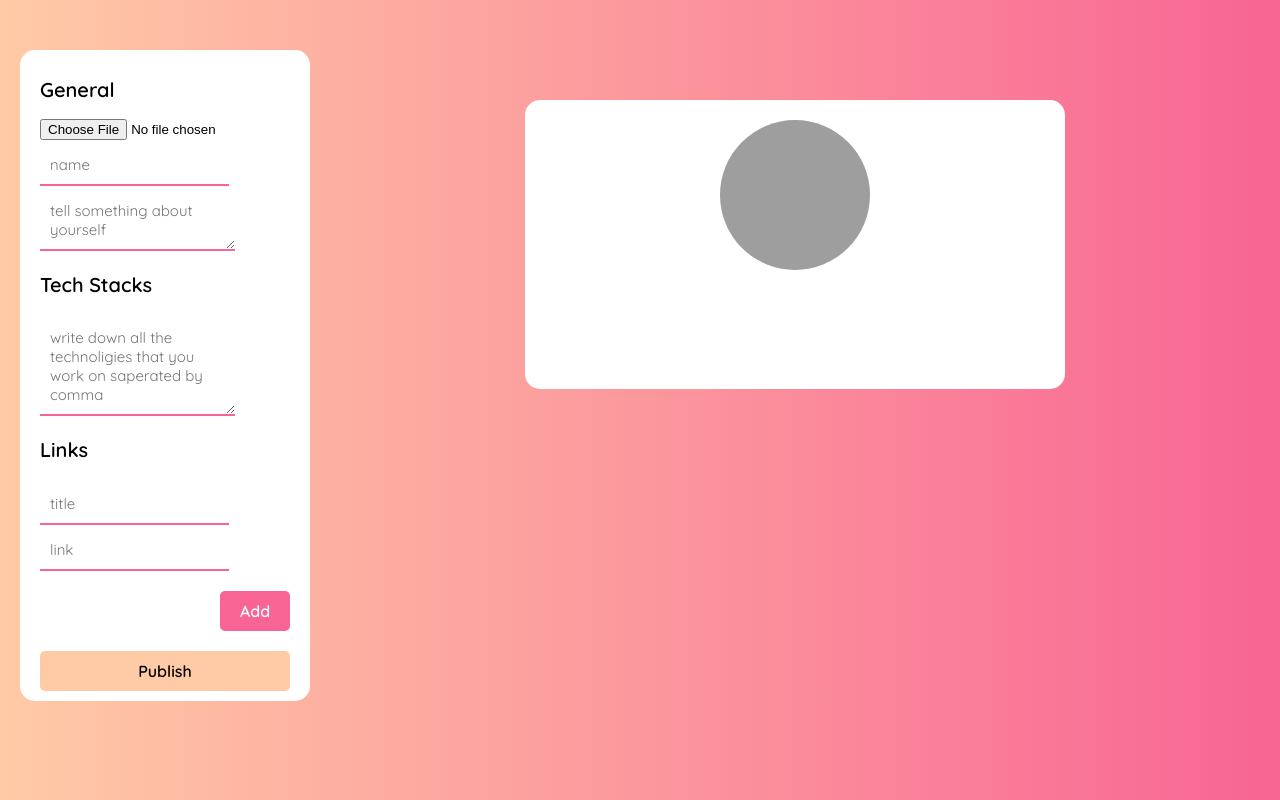
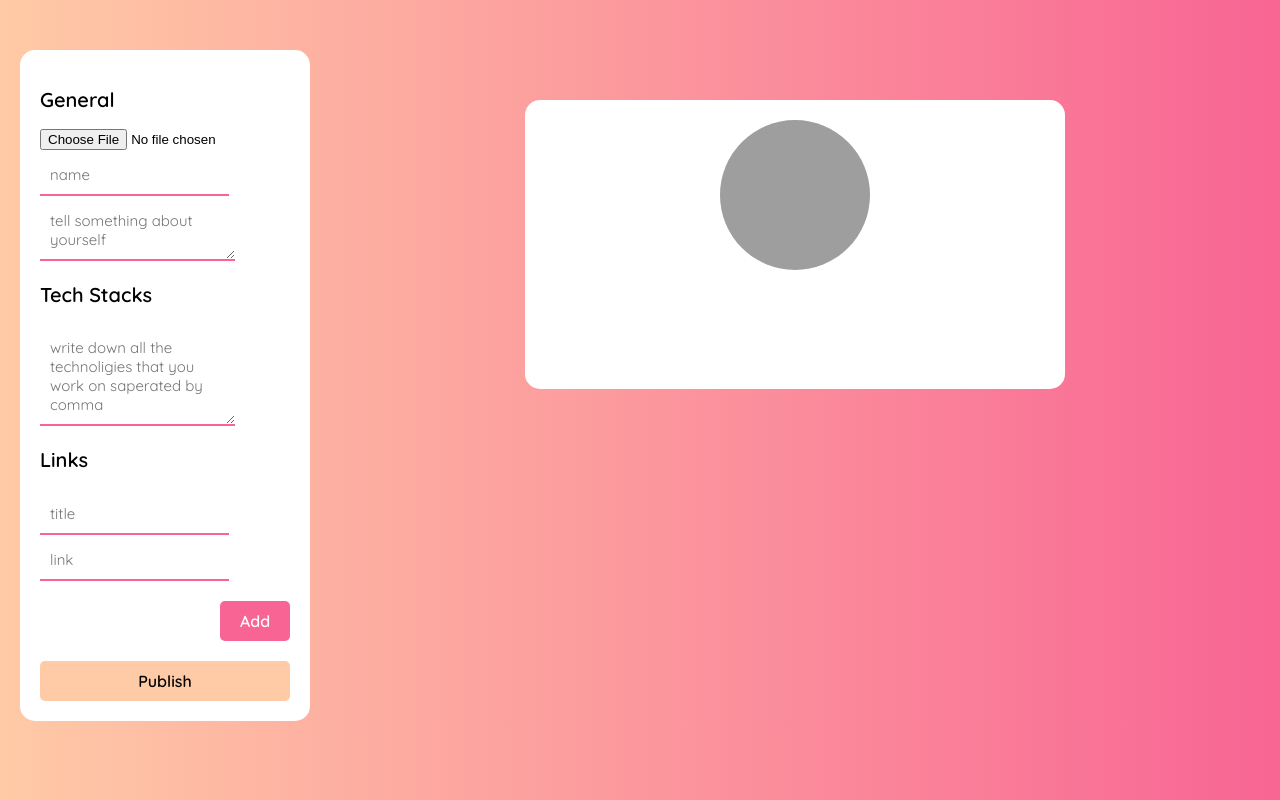
Before and after one commit to BrijenMakwana/devlink, a React (Create React App) app: page / in a window 1280 px wide. Built offline with nearby package versions, Linux system fonts and the light colour scheme; grey boxes are pictures that could not be loaded; the HTML template or start-up script is replaced by a standard one.

Commit message:
code refactor

```diff
--- a/src/components/SideBar.css
+++ b/src/components/SideBar.css
@@ -2,9 +2,10 @@
   background-color: #fff;
   margin-top: 50px;
   width: 250px;
+  height: min-content;
   margin-left: 20px;
   border-radius: 15px;
-  padding: 10px 20px;
+  padding: 20px;
 }
 
 .sidebar-heading {
```
